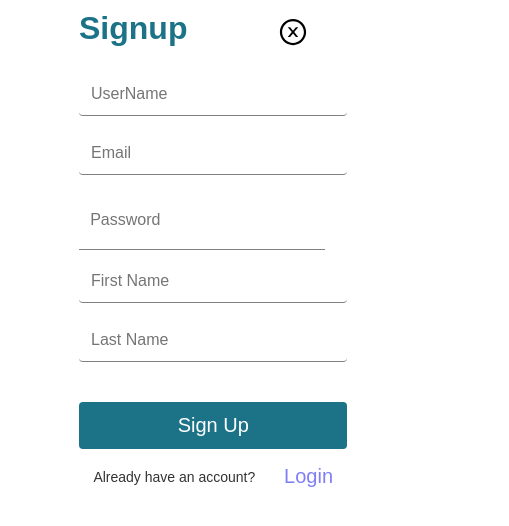
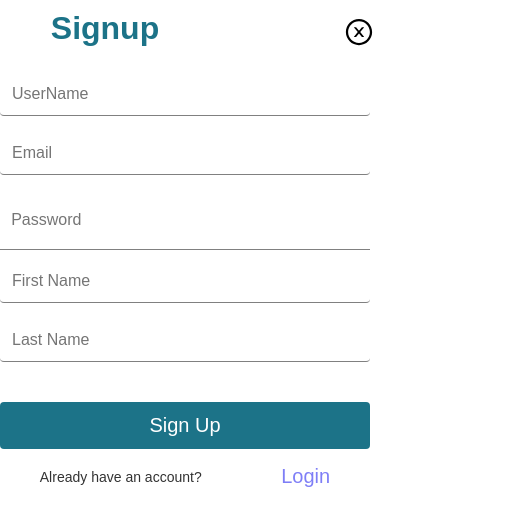
Before and after one commit to AhmadElHalabi10/Brokerage-FinalProject-FrontEnd--2, a React (Create React App) app: page /signup in a window 390 px wide. Shown: the top 526 px of the page, 509 px wide, since content can reach past the window. Built offline with nearby package versions, Linux system fonts and the light colour scheme.

Commit message:
Fixing some responsive thins

```diff
--- a/src/components/cardmain/cardmain.css
+++ b/src/components/cardmain/cardmain.css
@@ -54,7 +54,7 @@
   }
 
   .cardmain-contact-price {
-    margin-left: 18vw;
+    margin-left: 10vw;
   }
 
   .cardmain-image {
--- a/src/pages/about/about.css
+++ b/src/pages/about/about.css
@@ -134,6 +134,7 @@
   .about-section-header {
     font-size: 1.5rem;
     margin-bottom: 1rem;
+    margin-top: 30vh;
   }
 
   .about-img-map {
@@ -153,7 +154,7 @@
   }
 }
 
-@media (max-width: 240px) {
+@media (max-width: 260px) {
   .about-hero-h1,
   .about-hero-h1 span {
     font-size: 1.5rem;
--- a/src/pages/home/home.css
+++ b/src/pages/home/home.css
@@ -290,7 +290,26 @@
   .home-latestoffers-searchbar::placeholder {
     font-size: 18px;
   }
+
+  .home-products-numberofproperties {
+    font-size: 1.5rem;
+  }
 }
 
-@media only screen and (max-width: 920px) {
+@media only screen and (max-width: 370px) {
+  .home-products-numberofproperties {
+    font-size: 1.2rem;
+  }
 }
+
+@media only screen and (max-width: 290px) {
+  .home-products-numberofproperties {
+    font-size: 1rem;
+  }
+}
+
+@media only screen and (max-width: 245px) {
+  .home-products-numberofproperties {
+    font-size: 0.8rem;
+  }
+}
--- a/src/pages/signin/signin.css
+++ b/src/pages/signin/signin.css
@@ -151,7 +151,7 @@
 
   .signin-signinbox-noaccount-signup {
     display: flex;
-    width: 68vw;
+    width: 80vw;
     justify-content: space-between;
     align-items: center;
   }
@@ -164,3 +164,12 @@
     margin-top: 47px;
   }
 }
+@media only screen and (max-width: 380px) {
+  .signin {
+    margin-left: 2vw;
+  }
+
+  .signin-signinbox-form-closeicon {
+    right: -63vw;
+  }
+}
--- a/src/pages/signup/signup.css
+++ b/src/pages/signup/signup.css
@@ -159,3 +159,19 @@
     padding-left: 10px;
   }
 }
+
+@media only screen and (max-width: 480px) {
+  .signup-signupbox {
+    margin-left: 0vw;
+    padding-left: 0;
+    padding-right: 0px;
+  }
+
+  .signup-signupbox-form-closeicon {
+    right: 4vw;
+  }
+
+  input[type="password"] {
+    padding-right: 37vw;
+  }
+}
```
